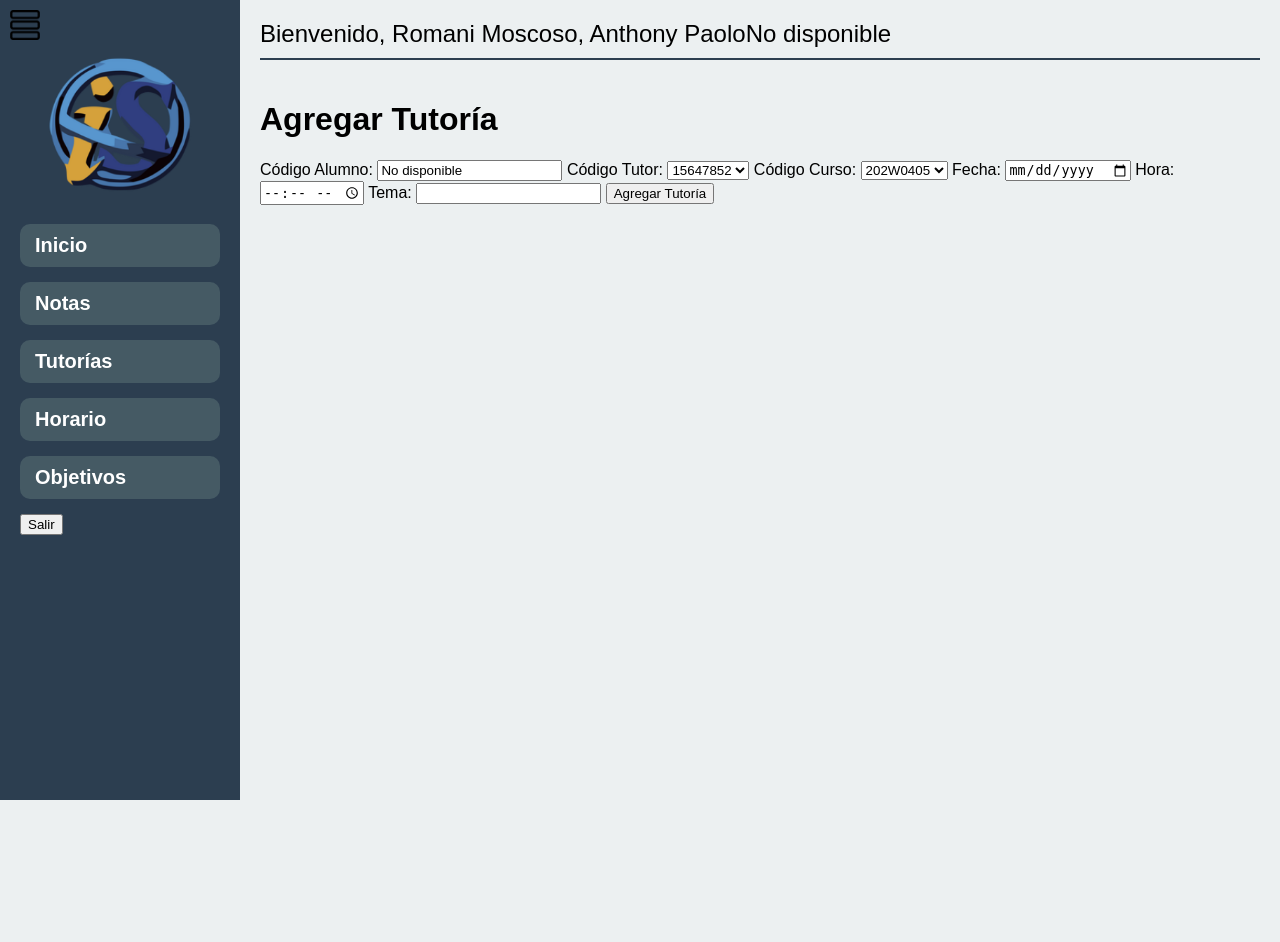
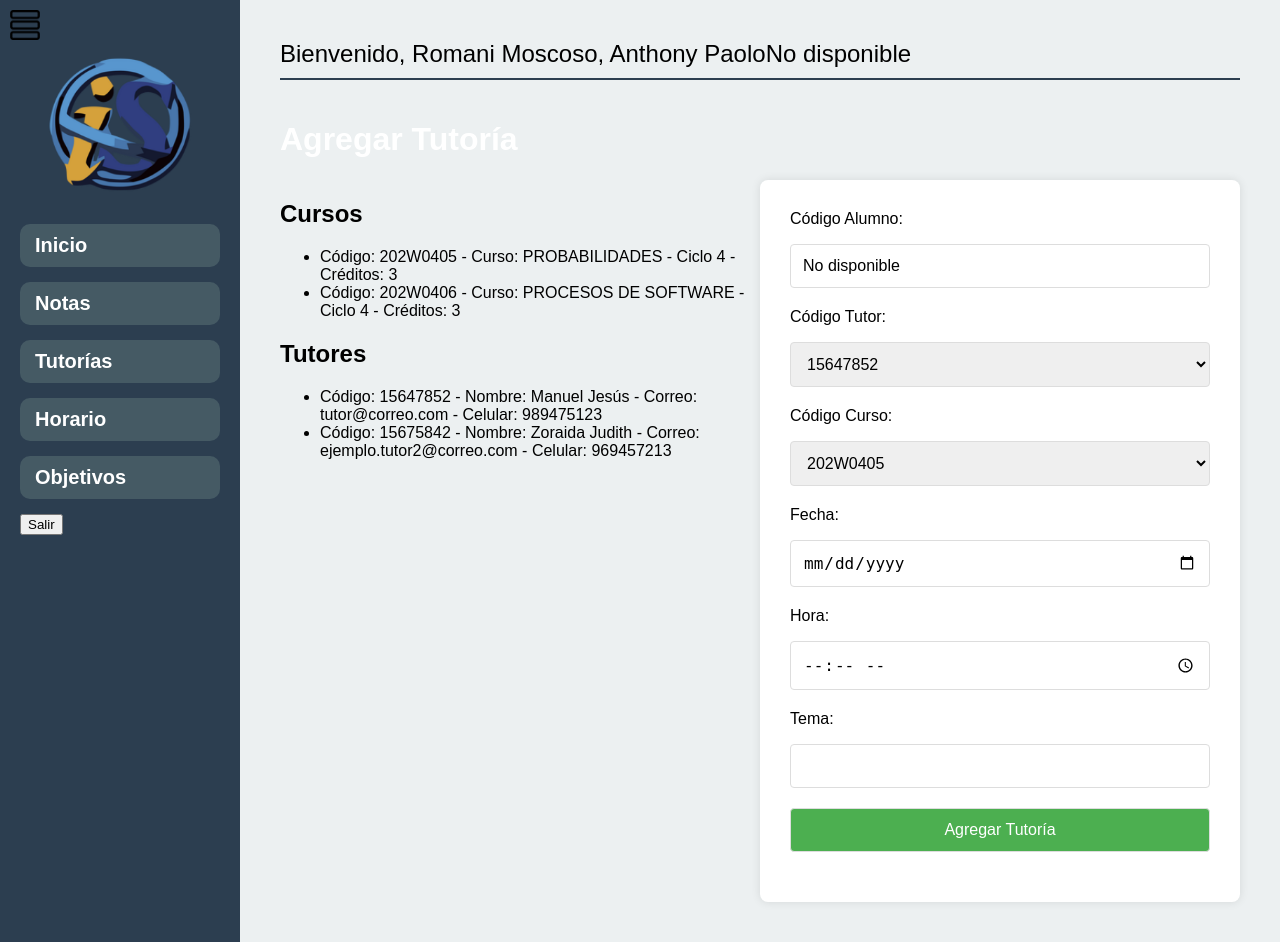
Before and after one commit to EdgarCTN/Grupo-2-Procesos-de-software, a PHP site: page /dashboard_tutorias.php in a window 1280 px wide. Before the commit the page ends 800 px from the top, so only its background shows below. Run offline with PHP 8.4, Linux system fonts and the light colour scheme; a user stored in the database is signed in; data comes from the database, SQL or seed files in the repository.

Commit message:
update dashboard_tutorias

```diff
--- a/dashboard_tutorias.php
+++ b/dashboard_tutorias.php
@@ -224,6 +224,78 @@ try {
             margin: 0 10px;
             cursor: pointer;
         }
+        .contenedor-general{
+            width: 100%;
+            display: flex;
+            flex-direction: row;
+        }
+        .contenedor-datos{
+            width: 50%;
+            align-items: center; /* Centrado vertical */
+            justify-content: center; /* Centrado horizontal */
+
+
+        }
+        .contenedor-form{
+            width: 50%;
+            align-items: center; /* Centrado vertical */
+            justify-content: center; /* Centrado horizontal */
+        }
+        .main-content {
+            flex: 1;
+            padding: 40px;
+        }
+
+        .main-content h1 {
+            color: #fff; /* Color blanco para el encabezado h1 */
+        }
+
+        form {
+            max-width: 500px;
+            margin: auto;
+            padding: 30px;
+            background-color: #fff; /* Color de fondo del formulario */
+            border-radius: 8px;
+            box-shadow: 0 0 10px rgba(0, 0, 0, 0.1); /* Sombra del formulario */
+        }
+
+        form label {
+            display: block;
+            margin-bottom: 16px;
+        }
+
+        form input,
+        form select,
+        form button {
+            font-size: 16px;
+            width: 100%;
+            padding: 12px;
+            margin-bottom: 20px;
+            border: 1px solid #ddd;
+            border-radius: 4px;
+            box-sizing: border-box;
+        }
+
+        form button {
+            background-color: #4caf50; /* Color de fondo del botón */
+            color: #fff;
+            cursor: pointer;
+        }
+
+        form button:hover {
+            background-color: #45a049; /* Cambio de color al pasar el ratón */
+        }
+
+        .popup-content {
+            background-color: transparent; /* Hace que el fondo del mensaje de confirmación sea transparente */
+            padding: 20px;
+            border-radius: 8px;
+            box-shadow: 0 0 10px rgba(0, 0, 0, 0.1);
+        }
+
+        .popup-content p {
+            color: #000; /* Texto negro en el mensaje de confirmación */
+        }
     </style>
 </head>
 <body>
@@ -251,7 +323,61 @@ try {
             }
             ?>
             <h1>Agregar Tutoría</h1>
+            <div class="contenedor-general">
+            <div class="contenedor-datos">
+                <?php
+                // Configuración de la conexión a la base de datos
+                $servername = "127.0.0.1:3307";
+                $username = "pma";
+                $password = "";
+                $dbname = "sma_unayoe";
 
+                // Crear la conexión
+                $conn = new mysqli($servername, $username, $password, $dbname);
+
+                // Verificar la conexión
+                if ($conn->connect_error) {
+                    die("Error de conexión: " . $conn->connect_error);
+                }
+
+                // Consulta para obtener todos los cursos
+                $cursos_query = "SELECT * FROM curso";
+                $cursos_result = $conn->query($cursos_query);
+
+                // Consulta para obtener todos los tutores
+                $tutores_query = "SELECT * FROM tutor";
+                $tutores_result = $conn->query($tutores_query);
+
+                // Verificar si hay resultados y mostrarlos
+                if ($cursos_result->num_rows > 0) {
+                    echo "<h2>Cursos</h2>";
+                    echo "<ul>";
+                    while ($curso = $cursos_result->fetch_assoc()) {
+                        echo "<div>";
+                        echo "<li>Código: {$curso['cod_curso']} - Curso: {$curso['nombre_curso']} - Ciclo {$curso['ciclo']} - Créditos: {$curso['creditos']}</li>";
+                        echo "</div>";
+                    }
+                    echo "</ul>";
+                } else {
+                    echo "No hay cursos disponibles.";
+                }
+
+                if ($tutores_result->num_rows > 0) {
+                    echo "<h2>Tutores</h2>";
+                    echo "<ul>";
+                    while ($tutor = $tutores_result->fetch_assoc()) {
+                        echo "<li>Código: {$tutor['cod_tutor']} - Nombre: {$tutor['nombre']} - Correo: {$tutor['correo']} - Celular: {$tutor['numero_celular']}</li>";
+                    }
+                    echo "</ul>";
+                } else {
+                    echo "No hay tutores disponibles.";
+                }
+
+                // Cerrar la conexión
+                $conn->close();
+                ?>
+            </div>
+            <div class="contenedor-form">
                 <!-- Formulario para agregar tutoría -->
                 <!-- Formulario para agregar tutoría -->
                 <form method="post" action="<?php echo htmlspecialchars($_SERVER["PHP_SELF"]); ?>">
@@ -314,6 +440,8 @@ try {
                 </form>
             </div>
             </div>
+        </div>
+    </div>
 
     <!-- mensaje confirmacion para salir sesion -->
     <div class="popup" id="popup">
```
Lines whose indentation alone changed are shown as unchanged.
